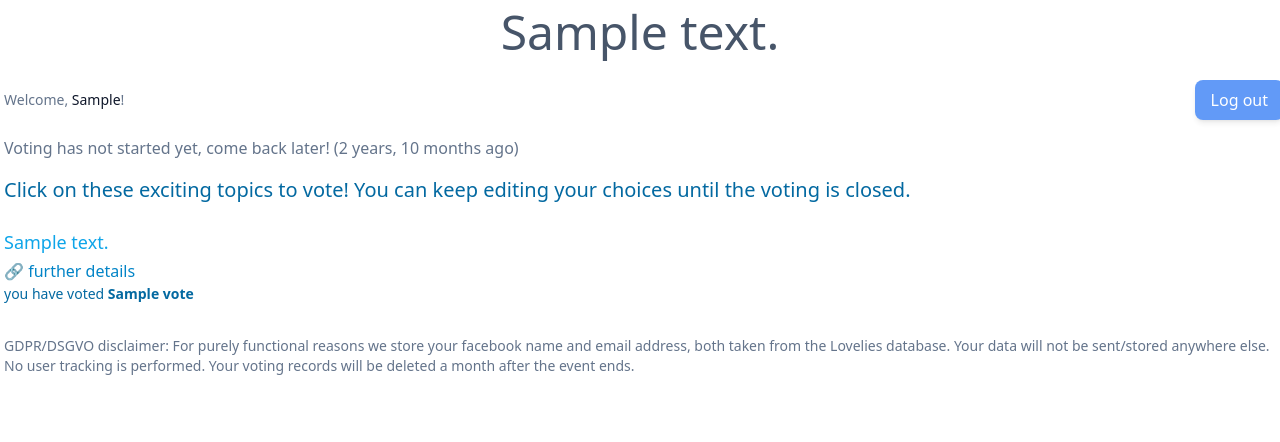
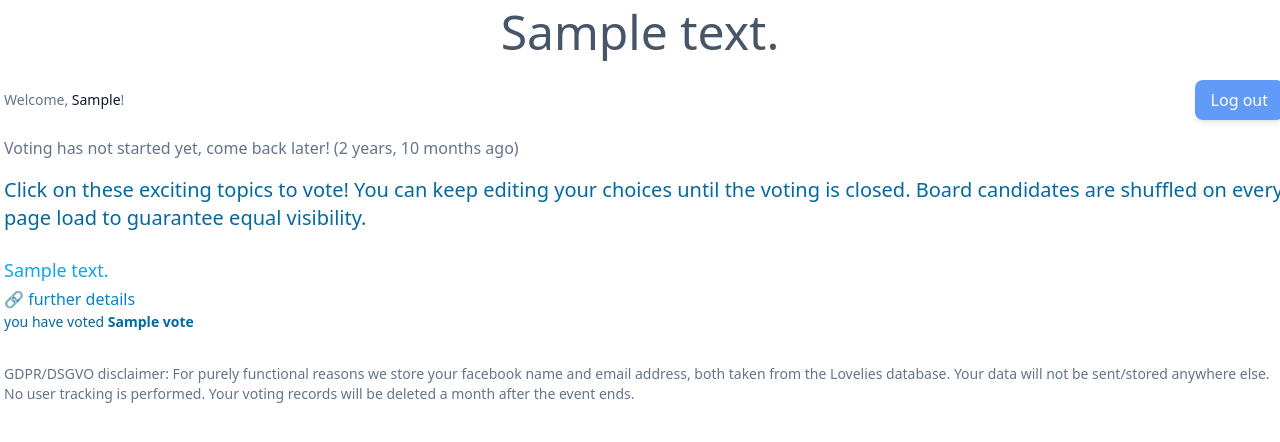
Before and after one commit to spookyvision/duckvote, a Django app: template voting/templates/voting/index.html in a window 1280 px wide. Shown: the top 442 px of the page. Run offline with Django 4.2, Linux system fonts and the light colour scheme; the template is opened without the code that fills it: most values are stand-ins (such as "Sample title", 1, 10 or a date in 2020); parts of the project's set-up code (start-up, migrations or seed data) failed here and were passed over; some libraries are stand-ins or nearby versions.

Commit message:
explain da shuffle

```diff
--- a/voting/templates/voting/index.html
+++ b/voting/templates/voting/index.html
@@ -42,7 +42,7 @@
     Voting has not started yet, come back later! ({{ event.start_at | naturaltime }})
     {% endif %}
 </p>
-<p class="my-4 text-xl text-sky-700 dark:text-sky-400">Click on these exciting topics to vote! You can keep editing your choices until the voting is closed.</p>
+<p class="my-4 text-xl text-sky-700 dark:text-sky-400">Click on these exciting topics to vote! You can keep editing your choices until the voting is closed. Board candidates are shuffled on every page load to guarantee equal visibility.</p>
 <ul class="list-disc text-lg">
     {% for item, vote_data in items_votes %}
     <li class="text-sky-500 dark:text-sky-500 my-6"><a href="{{ vote_data.url }}">{{ item.description }}</a>
```
